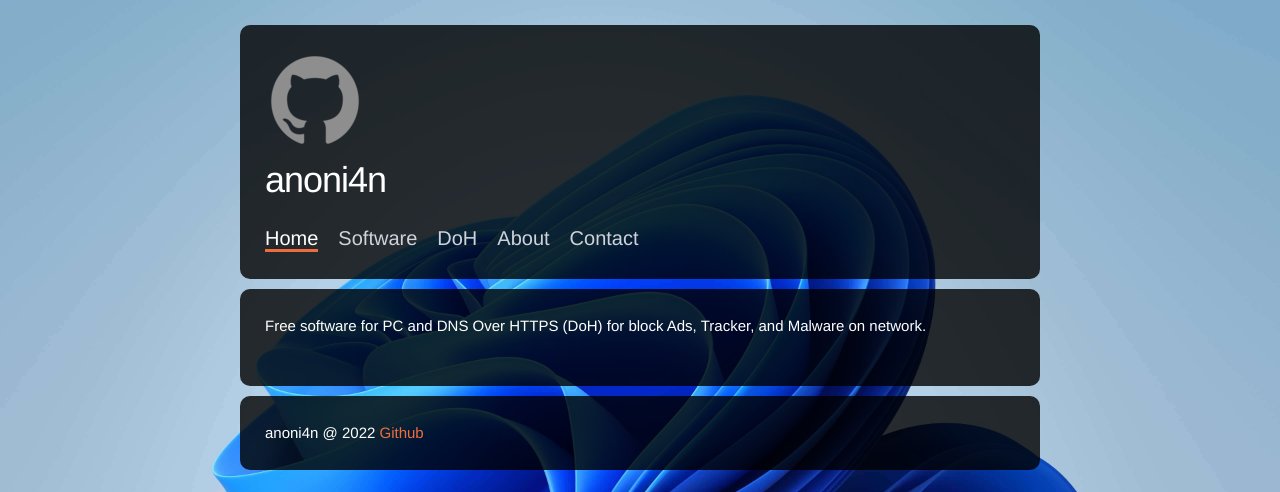
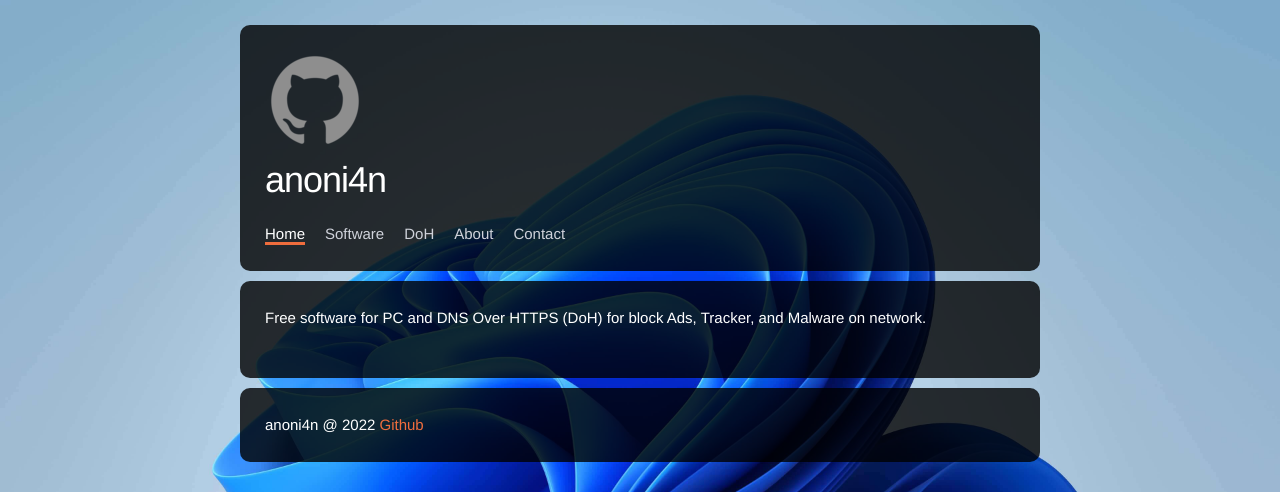
Before and after one commit to anoni4n/anoni4n.github.io, a PHP site: page / in a window 1280 px wide. Shown: the top 492 px of the page. Run offline with PHP 8.4, Linux system fonts and the light colour scheme.

Commit message:
Update style.css

```diff
--- a/style.css
+++ b/style.css
@@ -119,7 +119,7 @@ ul.main-menu {
 }
 ul.main-menu li a {
   margin-right:20px;
-  font-size:2.0rem;
+  font-size:1.5rem;
   border-bottom: solid transparent 3px;
   color:#cfd2da;
 }
```
